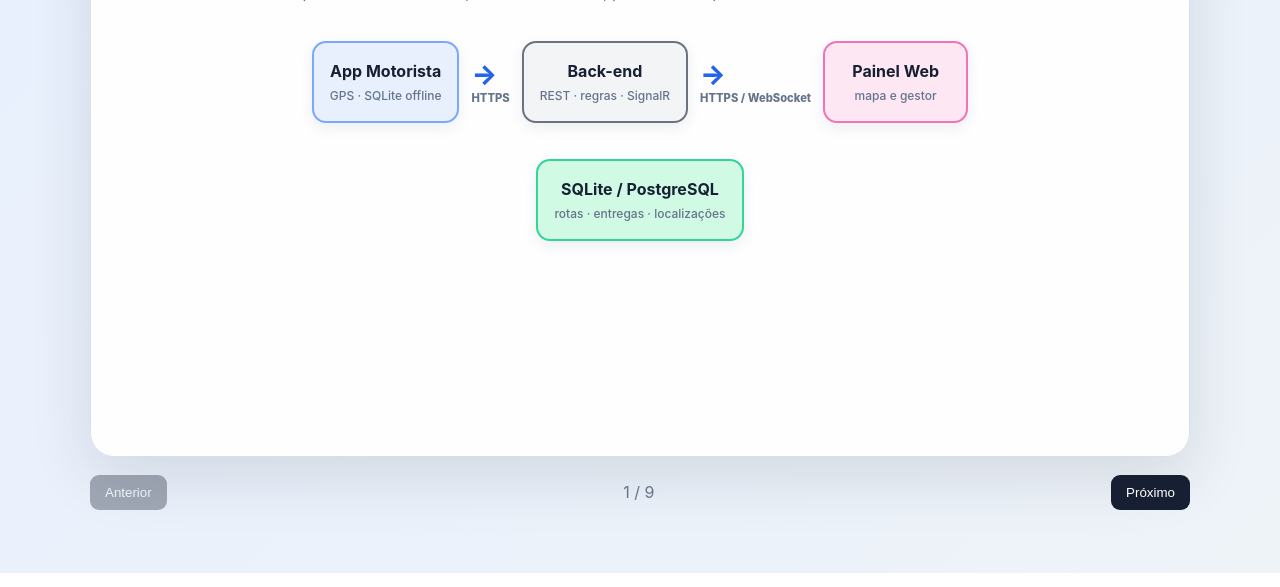
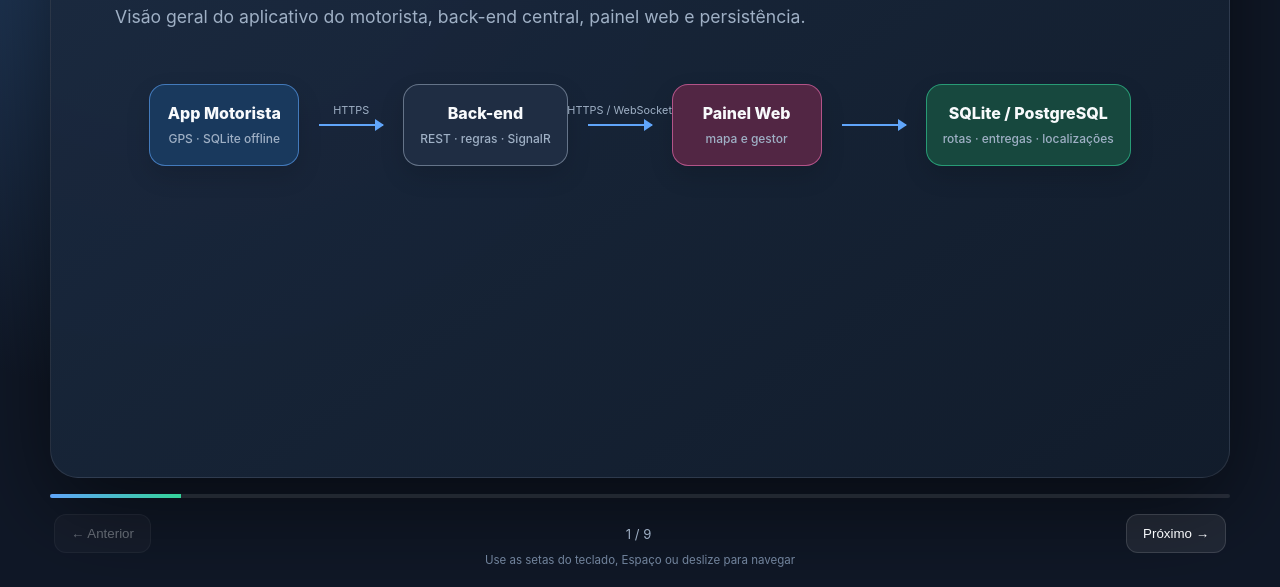
Before and after one commit to B3ah/GalloTracking, a plain HTML site: page docs/arquitetura.html in a window 1280 px wide. Shown: the part 227-814 px from the top of the page. Drawn offline with Linux system fonts and the light colour scheme.

Commit message:
feat: moderniza slides e configura GitHub Pages

```diff
--- a/docs/arquitetura.html
+++ b/docs/arquitetura.html
@@ -3,49 +3,49 @@
 <head>
   <meta charset="utf-8">
   <meta name="viewport" content="width=device-width, initial-scale=1">
-  <title>Gallo Tracking — Arquitetura</title>
+  <meta name="theme-color" content="#101827">
+  <title>Gallo Tracking | Arquitetura</title>
   <style>
-    :root { --ink:#172033; --muted:#64748b; --blue:#2563eb; --green:#059669; --purple:#7c3aed; --card:#fff; --bg:#eef3f8; }
-    * { box-sizing:border-box; }
-    body { margin:0; min-height:100vh; color:var(--ink); font-family:Inter,Segoe UI,Arial,sans-serif; background:linear-gradient(135deg,#e8f0fe,var(--bg)); display:grid; place-items:center; }
-    .deck { width:min(1100px,94vw); }
-    .slide { display:none; min-height:620px; padding:48px 58px; background:rgba(255,255,255,.94); border:1px solid #d8e0ea; border-radius:24px; box-shadow:0 20px 60px #1e293b20; }
-    .slide.active { display:block; animation:enter .25s ease-out; }
-    @keyframes enter { from { opacity:0; transform:translateY(8px); } to { opacity:1; transform:none; } }
-    h1 { margin:0 0 12px; font-size:clamp(2rem,4vw,3.4rem); } h2 { margin:0 0 10px; font-size:clamp(1.6rem,3vw,2.5rem); } p { color:var(--muted); line-height:1.65; max-width:760px; }
-    .eyebrow { color:var(--blue); font-size:.8rem; font-weight:800; letter-spacing:.12em; text-transform:uppercase; }
-    .diagram { margin:36px auto 18px; display:flex; align-items:center; justify-content:center; gap:12px; flex-wrap:wrap; }
-    .node { min-width:145px; padding:18px 16px; text-align:center; border:2px solid #94a3b8; border-radius:14px; background:var(--card); box-shadow:0 5px 14px #33415516; font-weight:700; }
-    .node small { display:block; margin-top:7px; color:var(--muted); font-size:.75rem; font-weight:500; }
-    .driver { background:#e8f0fe; border-color:#7aa7ff; } .server { background:#f3f4f6; border-color:#6b7280; } .web { background:#fce7f3; border-color:#f472b6; } .db { background:#d1fae5; border-color:#34d399; } .warn { background:#fef3c7; border-color:#f59e0b; }
-    .arrow { color:var(--blue); font-size:1.7rem; font-weight:800; } .arrow span { display:block; color:var(--muted); font-size:.7rem; text-align:center; }
-    .stack { display:grid; gap:10px; max-width:480px; margin:32px auto; } .stack .node { min-width:0; }
-    .flow { display:grid; grid-template-columns:repeat(3,1fr); gap:16px; max-width:800px; margin:35px auto; align-items:center; } .flow .node { min-width:0; }
-    .columns { display:grid; grid-template-columns:repeat(2,1fr); gap:18px; margin-top:30px; } .columns .node { text-align:left; }
-    .controls { display:flex; justify-content:space-between; align-items:center; margin-top:18px; color:var(--muted); } button { border:0; border-radius:9px; padding:10px 15px; background:var(--ink); color:white; cursor:pointer; } button:disabled { opacity:.35; cursor:default; }
-    @media (max-width:700px) { .slide { min-height:590px; padding:30px 24px; } .flow,.columns { grid-template-columns:1fr; } .arrow { transform:rotate(90deg); } }
+    :root { --bg:#101827; --panel:#172235; --card:#1f2d43; --ink:#f8fafc; --muted:#9fb0c5; --line:#60738f; --blue:#60a5fa; --green:#34d399; --pink:#f472b6; --amber:#fbbf24; }
+    * { box-sizing:border-box; } body { margin:0; min-height:100vh; color:var(--ink); font-family:Inter,ui-sans-serif,system-ui,Segoe UI,sans-serif; background:radial-gradient(circle at 15% 10%,#27466d 0,#101827 42%),var(--bg); display:grid; place-items:center; padding:20px; }
+    .deck { width:min(1180px,100%); } .topbar { display:flex; justify-content:space-between; align-items:center; margin:0 4px 14px; color:var(--muted); font-size:.78rem; letter-spacing:.08em; text-transform:uppercase; }
+    .brand { color:var(--ink); font-weight:800; } .brand span { color:var(--blue); } .slide { display:none; min-height:650px; padding:clamp(28px,5vw,64px); border:1px solid #ffffff18; border-radius:28px; background:linear-gradient(145deg,#1b2a40f5,#121c2cf5); box-shadow:0 30px 90px #0008; overflow:hidden; } .slide.active { display:block; animation:show .3s ease-out; } @keyframes show { from { opacity:0; transform:translateY(10px) scale(.99); } to { opacity:1; transform:none; } }
+    .eyebrow { color:var(--blue); font-size:.78rem; font-weight:800; letter-spacing:.16em; text-transform:uppercase; } h1 { max-width:760px; margin:16px 0 12px; font-size:clamp(2.2rem,6vw,5rem); line-height:1.02; } h2 { margin:14px 0 12px; font-size:clamp(1.8rem,4vw,3.2rem); } p { max-width:760px; color:var(--muted); line-height:1.7; font-size:clamp(.95rem,1.5vw,1.1rem); }
+    .diagram { display:flex; align-items:center; justify-content:center; gap:clamp(8px,2vw,20px); margin:52px auto 24px; flex-wrap:wrap; } .node { min-width:150px; max-width:240px; padding:18px 16px; text-align:center; border:1px solid #ffffff28; border-radius:16px; background:var(--card); box-shadow:0 10px 24px #0002; font-weight:800; } .node small { display:block; margin-top:8px; color:var(--muted); font-size:.75rem; font-weight:500; line-height:1.4; } .driver { border-color:#60a5fa99; background:#19395d; } .server { border-color:#94a3b899; } .web { border-color:#f472b699; background:#522644; } .db { border-color:#34d39999; background:#17483e; } .warn { border-color:#fbbf2499; background:#514019; }
+    .connector { position:relative; width:64px; height:2px; flex:0 0 64px; background:var(--blue); } .connector::after { content:""; position:absolute; right:-1px; top:-5px; border-width:6px 0 6px 9px; border-style:solid; border-color:transparent transparent transparent var(--blue); } .connector label { position:absolute; left:50%; bottom:9px; transform:translateX(-50%); color:var(--muted); font-size:.68rem; white-space:nowrap; } .connector.vertical { width:2px; height:28px; flex-basis:2px; background:var(--line); } .connector.vertical::after { right:auto; left:-5px; top:auto; bottom:-1px; border-width:9px 6px 0; border-color:var(--line) transparent transparent; } .stack { display:grid; justify-items:center; gap:8px; max-width:520px; margin:42px auto; } .stack .node { width:100%; max-width:520px; }
+    .grid { display:grid; grid-template-columns:repeat(2,minmax(0,1fr)); gap:18px; margin:40px auto; max-width:720px; } .grid .node { max-width:none; text-align:left; } .flow { margin-top:46px; } .progress { height:4px; margin-top:16px; overflow:hidden; border-radius:9px; background:#ffffff18; } .progress i { display:block; height:100%; width:11.11%; background:linear-gradient(90deg,var(--blue),var(--green)); transition:width .3s; }
+    .controls { display:flex; align-items:center; justify-content:space-between; gap:16px; margin:16px 4px 0; } .controls button { border:1px solid #ffffff20; border-radius:12px; padding:11px 16px; color:var(--ink); background:#ffffff12; cursor:pointer; } .controls button:hover:not(:disabled) { background:#ffffff22; } button:disabled { cursor:default; opacity:.35; } #counter { color:var(--muted); font-size:.82rem; } .hint { color:#71839c; font-size:.72rem; text-align:center; }
+    @media (max-width:700px) { body { padding:10px; } .slide { min-height:670px; padding:28px 22px; } .diagram { margin-top:35px; } .connector { width:38px; flex-basis:38px; } .node { min-width:125px; padding:15px 10px; } .flow .connector { transform:rotate(90deg); margin:7px 0; } .flow { flex-direction:column; } .grid { grid-template-columns:1fr; } }
+    @media (prefers-reduced-motion:reduce) { .slide.active { animation:none; } }
   </style>
 </head>
 <body>
-  <main class="deck" aria-live="polite">
-    <section class="slide active"><div class="eyebrow">Gallo Tracking · 01</div><h1>Arquitetura do sistema</h1><p>Visão resumida do aplicativo do motorista, back-end central, painel web e persistência dos dados.</p><div class="diagram"><div class="node driver">App Motorista<small>GPS · SQLite offline</small></div><div class="arrow">→<span>HTTPS</span></div><div class="node server">Back-end<small>REST · regras · SignalR</small></div><div class="arrow">→<span>HTTPS / WebSocket</span></div><div class="node web">Painel Web<small>mapa e gestor</small></div></div><div class="diagram"><div class="node db">SQLite / PostgreSQL<small>rotas · entregas · localizações</small></div></div></section>
-    <section class="slide"><div class="eyebrow">Gallo Tracking · 02</div><h2>Organização interna do back-end</h2><p>O monólito é modular: cada camada tem uma responsabilidade clara e pode evoluir sem espalhar regras pela aplicação.</p><div class="stack"><div class="node driver">API Controllers<small>autenticação · rotas · entregas · localização</small></div><div class="arrow">↓</div><div class="node server">Services<small>regras de negócio e validações</small></div><div class="arrow">↓</div><div class="node db">Infrastructure<small>EF Core · SQLite · APIs externas</small></div></div></section>
-    <section class="slide"><div class="eyebrow">Gallo Tracking · 03</div><h2>Comunicação REST</h2><p>Operações convencionais usam HTTP: o aplicativo envia dados, a API valida e persiste, e responde ao cliente.</p><div class="flow"><div class="node driver">Aplicativo<small>requisição HTTPS</small></div><div class="arrow">→<span>REST</span></div><div class="node server">API<small>validar e salvar</small></div><div></div><div class="arrow">↓</div><div class="node db">Banco<small>resposta de sucesso</small></div></div></section>
-    <section class="slide"><div class="eyebrow">Gallo Tracking · 04</div><h2>Localização em tempo real</h2><p>A localização passa primeiro pelo back-end. Só depois de validada e salva é distribuída ao painel.</p><div class="diagram"><div class="node driver">Motorista<small>envia GPS por REST</small></div><div class="arrow">→</div><div class="node server">Back-end<small>valida e persiste</small></div><div class="arrow">→<span>SignalR</span></div><div class="node web">Painel Web<small>atualiza marcador</small></div></div></section>
-    <section class="slide"><div class="eyebrow">Gallo Tracking · 05</div><h2>Grupos por rota</h2><p>Cada rota possui um grupo SignalR. Gestores recebem somente os eventos da rota que estão acompanhando.</p><div class="columns"><div class="node web">Gestores<small>entram no grupo rota-25</small></div><div class="node server">Grupo Rota 25<small>novaLocalizacao</small></div><div class="node driver">Motorista<small>envia localização</small></div><div class="node db">Outras rotas<small>não recebem o evento</small></div></div></section>
-    <section class="slide"><div class="eyebrow">Gallo Tracking · 06</div><h2>Modo offline</h2><p>O aplicativo usa Store-and-Forward para não perder coordenadas quando o motorista está sem internet.</p><div class="diagram"><div class="node driver">GPS<small>captura coordenadas</small></div><div class="arrow">→</div><div class="node warn">Sem internet?<small>sim → SQLite local</small></div><div class="arrow">→</div><div class="node server">Sincronização<small>envio batch ao voltar</small></div></div></section>
-    <section class="slide"><div class="eyebrow">Gallo Tracking · 07</div><h2>Relacionamento entre entidades</h2><p>Os dados principais formam uma cadeia simples de responsabilidades.</p><div class="diagram"><div class="node driver">Usuário<small>1:1</small></div><div class="arrow">→</div><div class="node driver">Motorista<small>1:N</small></div><div class="arrow">→</div><div class="node server">Rota<small>1:N</small></div></div><div class="diagram"><div class="node warn">Entrega<small>várias por rota</small></div><div class="node db">Localização<small>histórico GPS</small></div></div></section>
-    <section class="slide"><div class="eyebrow">Gallo Tracking · 08</div><h2>Estados da rota</h2><p>O GPS só é aceito durante o estado ativo, protegendo a privacidade do motorista.</p><div class="diagram"><div class="node">Planejada<small>sem rastreamento</small></div><div class="arrow">→</div><div class="node db">Ativa<small>GPS permitido</small></div><div class="arrow">→</div><div class="node warn">Finalizada<small>rastreamento encerrado</small></div></div></section>
-    <section class="slide"><div class="eyebrow">Gallo Tracking · 09</div><h2>Fluxo completo</h2><p>O caminho completo combina GPS, decisão de conectividade, persistência, sincronização e atualização do painel.</p><div class="stack"><div class="node driver">Iniciar rota → capturar GPS</div><div class="node warn">Offline → guardar SQLite<br>Online → enviar REST</div><div class="node server">Back-end valida rota ativa</div><div class="node db">Salvar histórico → publicar SignalR</div><div class="node web">Painel atualiza o mapa</div></div></section>
-    <div class="controls"><button id="prev">Anterior</button><span id="counter">1 / 9</span><button id="next">Próximo</button></div>
+  <main class="deck">
+    <div class="topbar"><span class="brand"><span>Gallo</span> Tracking</span><span id="title">Arquitetura</span><button id="fullscreen" aria-label="Ativar tela cheia">Tela cheia</button></div>
+    <div id="slides"></div><div class="progress"><i id="progress"></i></div>
+    <div class="controls"><button id="prev">&#8592; Anterior</button><span id="counter">1 / 9</span><button id="next">Pr&oacute;ximo &#8594;</button></div>
+    <div class="hint">Use as setas do teclado, Espa&ccedil;o ou deslize para navegar</div>
   </main>
   <script>
-    const slides = [...document.querySelectorAll('.slide')]; let current = 0;
-    const counter = document.querySelector('#counter'); const prev = document.querySelector('#prev'); const next = document.querySelector('#next');
-    function show(index) { current = Math.max(0, Math.min(index, slides.length - 1)); slides.forEach((slide, i) => slide.classList.toggle('active', i === current)); counter.textContent = `${current + 1} / ${slides.length}`; prev.disabled = current === 0; next.disabled = current === slides.length - 1; history.replaceState(null, '', `#slide-${current + 1}`); }
-    prev.onclick = () => show(current - 1); next.onclick = () => show(current + 1);
-    document.addEventListener('keydown', event => { if (event.key === 'ArrowLeft') show(current - 1); if (event.key === 'ArrowRight' || event.key === ' ') show(current + 1); });
-    const initial = Number(location.hash.replace('#slide-', '')); show(initial > 0 ? initial - 1 : 0);
+    const slides = [
+      { title:'Arquitetura do sistema', text:'Vis&atilde;o geral do aplicativo do motorista, back-end central, painel web e persist&ecirc;ncia.', items:[['App Motorista','GPS &middot; SQLite offline','driver'],['Back-end','REST &middot; regras &middot; SignalR','server'],['Painel Web','mapa e gestor','web'],['SQLite / PostgreSQL','rotas &middot; entregas &middot; localiza&ccedil;&otilde;es','db']], links:['HTTPS','HTTPS / WebSocket'] },
+      { title:'Organiza&ccedil;&atilde;o interna do back-end', text:'O mon&oacute;lito &eacute; modular: cada camada concentra uma responsabilidade.', stack:[['API Controllers','autentica&ccedil;&atilde;o &middot; rotas &middot; entregas &middot; localiza&ccedil;&atilde;o','driver'],['Services','regras de neg&oacute;cio e valida&ccedil;&otilde;es','server'],['Infrastructure','EF Core &middot; SQLite &middot; APIs externas','db']] },
+      { title:'Comunica&ccedil;&atilde;o REST', text:'Opera&ccedil;&otilde;es convencionais usam HTTP: enviar, validar, persistir e responder.', items:[['Aplicativo','requisi&ccedil;&atilde;o HTTPS','driver'],['API','validar e salvar','server'],['Banco','resposta de sucesso','db']], links:['REST',''] },
+      { title:'Localiza&ccedil;&atilde;o em tempo real', text:'A localiza&ccedil;&atilde;o passa pelo back-end antes de ser distribu&iacute;da ao painel.', items:[['Motorista','envia GPS por REST','driver'],['Back-end','valida e persiste','server'],['Painel Web','atualiza marcador','web']], links:['','SignalR'] },
+      { title:'Grupos por rota', text:'Cada rota possui um grupo SignalR. Gestores recebem apenas os eventos de sua rota.', grid:[['Gestores','entram no grupo rota-25','web'],['Grupo Rota 25','novaLocalizacao','server'],['Motorista','envia localiza&ccedil;&atilde;o','driver'],['Outras rotas','n&atilde;o recebem o evento','db']] },
+      { title:'Modo offline', text:'Store-and-Forward evita a perda de coordenadas sem internet.', items:[['GPS','captura coordenadas','driver'],['Sem internet?','sim &rarr; SQLite local','warn'],['Sincroniza&ccedil;&atilde;o','envio batch ao voltar','server']], links:['',''] },
+      { title:'Relacionamento entre entidades', text:'A cadeia de dados conecta usu&aacute;rio, motorista, rota e seus registros.', items:[['Usu&aacute;rio','1:1','driver'],['Motorista','1:N','driver'],['Rota','1:N','server']], links:['1:1','1:N'], extra:[['Entrega','v&aacute;rias por rota','warn'],['Localiza&ccedil;&atilde;o','hist&oacute;rico GPS','db']] },
+      { title:'Estados da rota', text:'O GPS s&oacute; &eacute; aceito durante o estado ativo, protegendo a privacidade.', items:[['Planejada','sem rastreamento','server'],['Ativa','GPS permitido','db'],['Finalizada','rastreamento encerrado','warn']], links:['',''] },
+      { title:'Fluxo completo', text:'GPS, conectividade, persist&ecirc;ncia, sincroniza&ccedil;&atilde;o e painel em um &uacute;nico fluxo.', stack:[['Iniciar rota &rarr; capturar GPS','','driver'],['Offline &rarr; guardar SQLite | Online &rarr; enviar REST','','warn'],['Back-end valida rota ativa','','server'],['Salvar hist&oacute;rico &rarr; publicar SignalR','','db'],['Painel atualiza o mapa','','web']] }
+    ];
+    const root=document.querySelector('#slides'), prev=document.querySelector('#prev'), next=document.querySelector('#next'), counter=document.querySelector('#counter'), progress=document.querySelector('#progress'); let current=0;
+    const node = ([name,detail,kind]) => `<div class="node ${kind||''}">${name}${detail?`<small>${detail}</small>`:''}</div>`;
+    const connectors = links => links.map(label=>`<div class="connector"><label>${label||''}</label></div>`).join('');
+    function renderSlide(data){ let content=''; if(data.items) content=`<div class="diagram">${data.items.map((item,i)=>node(item)+(i<data.items.length-1?`<div class="connector"><label>${data.links?.[i]||''}</label></div>`:'')).join('')}</div>`; if(data.stack) content=`<div class="stack">${data.stack.map((item,i)=>node(item)+(i<data.stack.length-1?'<div class="connector vertical"></div>':'')).join('')}</div>`; if(data.grid) content=`<div class="grid">${data.grid.map(node).join('')}</div>`; if(data.extra) content+=`<div class="diagram">${data.extra.map(node).join('')}</div>`; return `<section class="slide"><div class="eyebrow">Gallo Tracking &middot; ${String(slides.indexOf(data)+1).padStart(2,'0')}</div><h2>${data.title}</h2><p>${data.text}</p>${content}</section>`; }
+    root.innerHTML=slides.map(renderSlide).join(''); const elements=[...document.querySelectorAll('.slide')];
+    function show(index){ current=Math.max(0,Math.min(index,elements.length-1)); elements.forEach((el,i)=>el.classList.toggle('active',i===current)); counter.textContent=`${current+1} / ${elements.length}`; progress.style.width=`${((current+1)/elements.length)*100}%`; prev.disabled=current===0; next.disabled=current===elements.length-1; history.replaceState(null,'',`#slide-${current+1}`); }
+    prev.onclick=()=>show(current-1); next.onclick=()=>show(current+1); document.addEventListener('keydown',e=>{if(['ArrowLeft','PageUp'].includes(e.key))show(current-1);if(['ArrowRight','PageDown',' '].includes(e.key)){e.preventDefault();show(current+1);}if(e.key.toLowerCase()==='f')document.documentElement.requestFullscreen?.();});
+    document.querySelector('#fullscreen').onclick=()=>document.documentElement.requestFullscreen?.(); let touchStart=0; document.addEventListener('touchstart',e=>touchStart=e.changedTouches[0].screenX,{passive:true}); document.addEventListener('touchend',e=>{const delta=e.changedTouches[0].screenX-touchStart;if(Math.abs(delta)>50)show(current+(delta<0?1:-1));},{passive:true}); const initial=Number(location.hash.replace('#slide-','')); show(initial>0?initial-1:0);
   </script>
 </body>
 </html>
```
Also changed, not shown: docs/index.html (added, +2 -0 lines), 3 other files.
